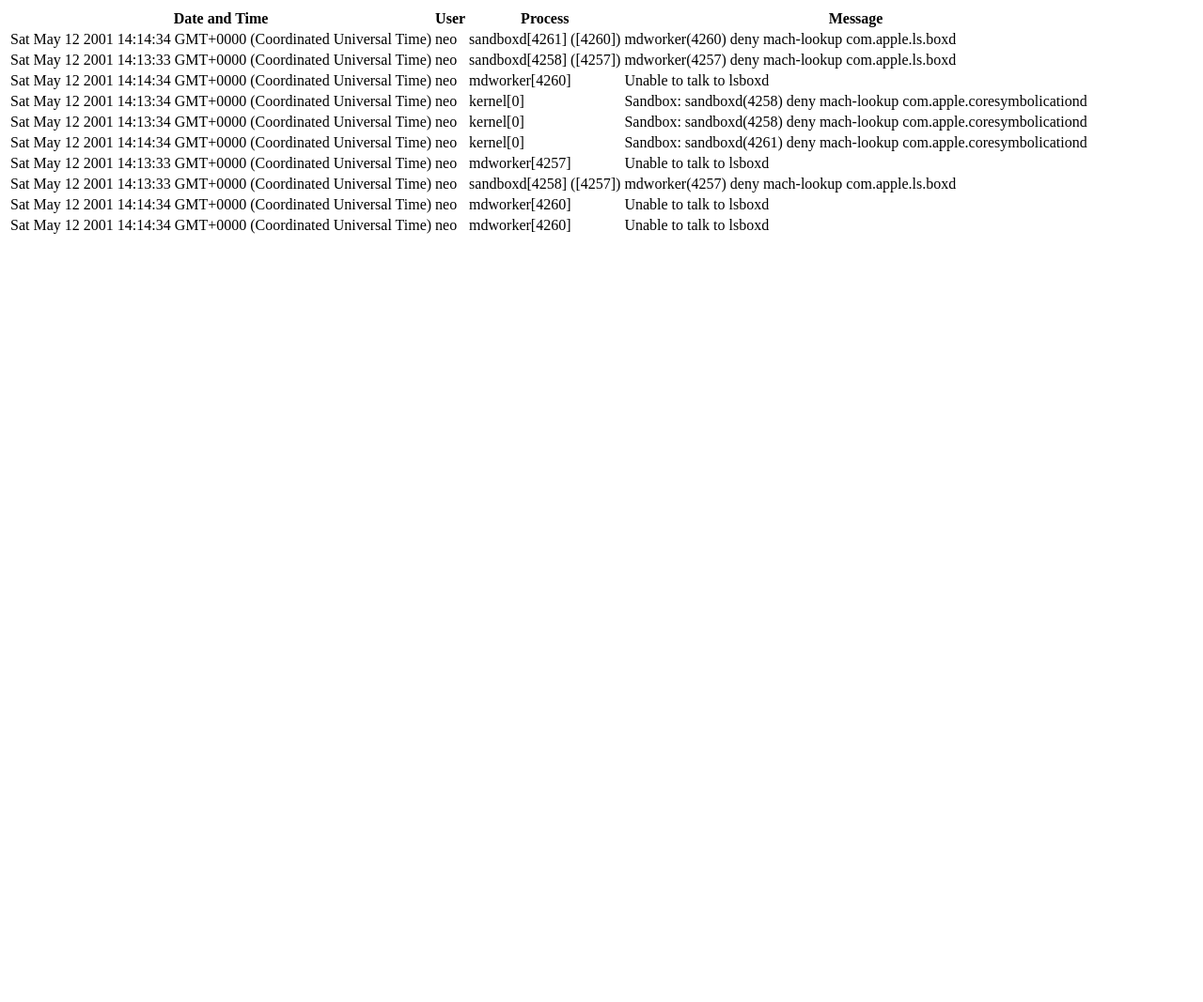
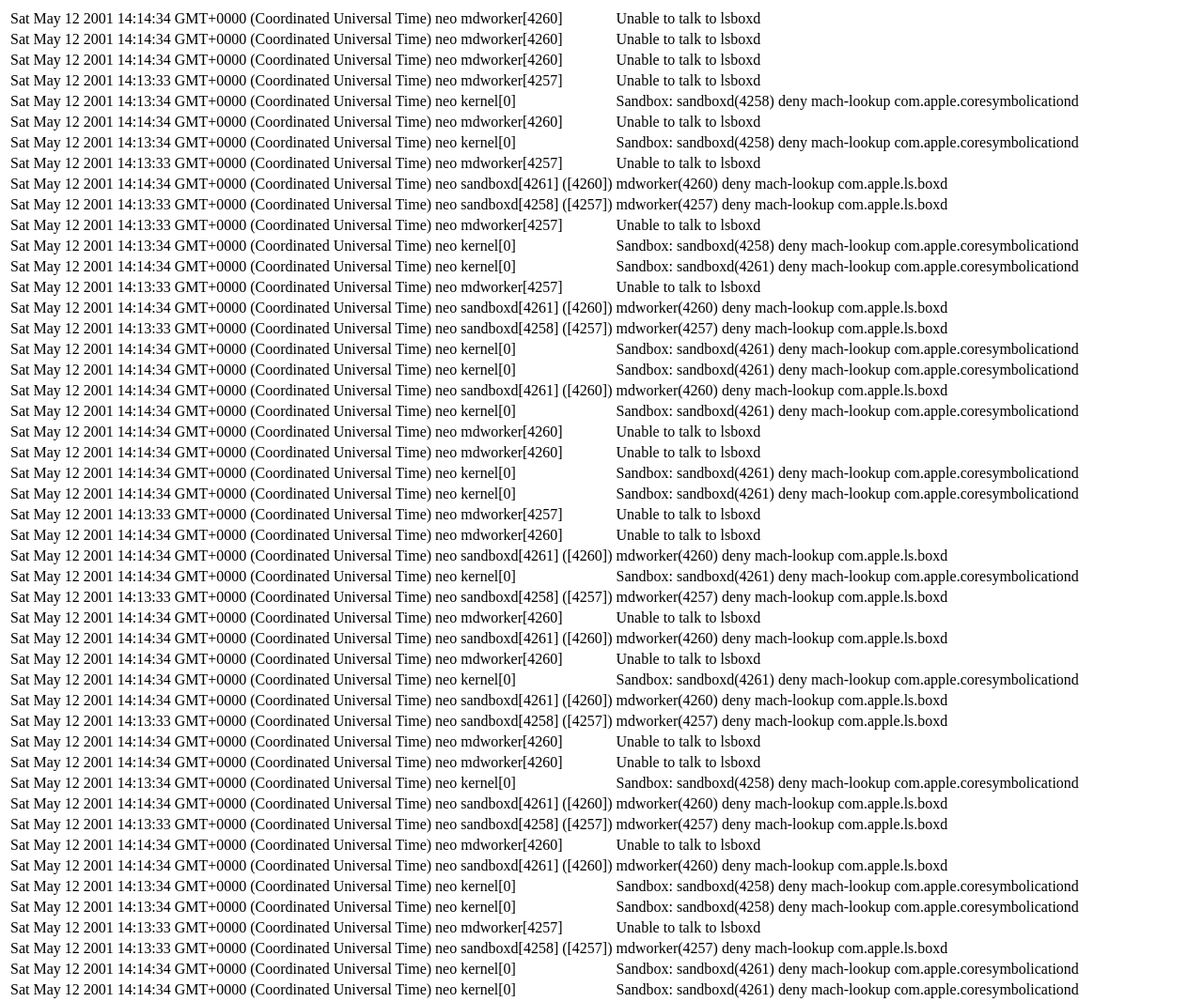
Before and after one commit to uskudnik/honeynetdemoapp, a plain HTML site: page index.html in a window 1280 px wide. Shown: the top 1067 px of the page at 94% size. Before the commit the page ends 800 px from the top, so only its background shows below. Drawn offline with nearby package versions, Linux system fonts and the light colour scheme.

Commit message:
show to table fast

```diff
--- a/index.html
+++ b/index.html
@@ -16,13 +16,14 @@ sample_syslog_data = [
 ]
 
 
-var rmax = 1500;
+var rmax = 15;
 var rmin = 10;
 
 var imax = 10;
 
 var identify_components_re = "([A-Z]{1}[a-z]{1,} [0-9]{1,2} [0-9]{2}:[0-9]{2}:[0-9]{2}) ([a-zA-Z]+) ([^:]+):(.+)";
 
+cacheArray = new Array(); cacheSize = 100;
 
 function randomInt(min, max) {
     return Math.floor(Math.random() * (max - min)) + min;
@@ -34,6 +35,7 @@ function data_generator() {
 
 function syslogFetcher(settings) {
     // $.ajax, remote request, probably best with websockets
+
     var parser = function(data) {
         var components = data.match(identify_components_re);
         var data_elements = components.slice(1,components.length);
@@ -67,8 +69,8 @@ function syslogFetcher(settings) {
 
 var slf = new syslogFetcher({
     urls: ['one', 'two', 'three'],
-    success: show_in_table,
-    repeat: 500,
+    success: show_in_table_fast,
+    repeat: 5,
 });
 
 function show_in_table(data) {
@@ -79,17 +81,29 @@ function show_in_table(data) {
     tmpl(data).insertAfter($("table tr:last"));
 }
 
+function show_in_table_fast(data) {
+    // Array.push returns length
+    console.log(cacheArray)
+    if (cacheArray.push(data) > cacheSize) {
+        var tmpl_fragment = document.createDocumentFragment();
+        while (cacheArray.length) {
+            var data = cacheArray.pop();
+            var row = document.createElement('tr');
+            row.innerHTML = "<td>"+data.date+"</td><td>"+data.user+"</td><td>"+data.process+"</td><td>"+data.message+"</td>";
+            tmpl_fragment.appendChild(row);
+        }
+        // console.log(document.getElementById('table-container').firstChild);
+        document.getElementById('table-container').insertBefore(tmpl_fragment, document.getElementById('table-container').firstChild);
+    }
+    return;
+}
+
 </script>
 </head>
 <body>
 
-<table>
-<tr>
-    <th>Date and Time</th>
-    <th>User</th>
-    <th>Process</th>
-    <th>Message</th>
-</tr>
+<table id='table-container'>
 </table>
+
 </body>
 </html>
```
